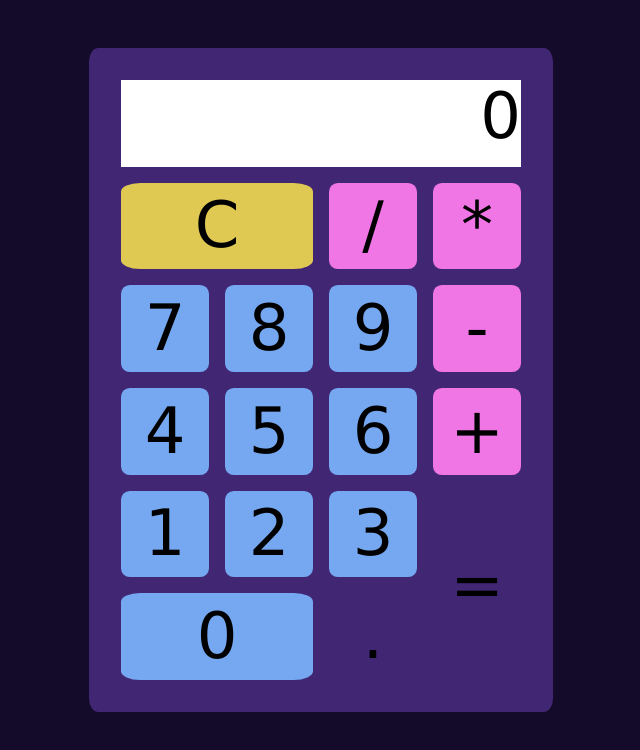
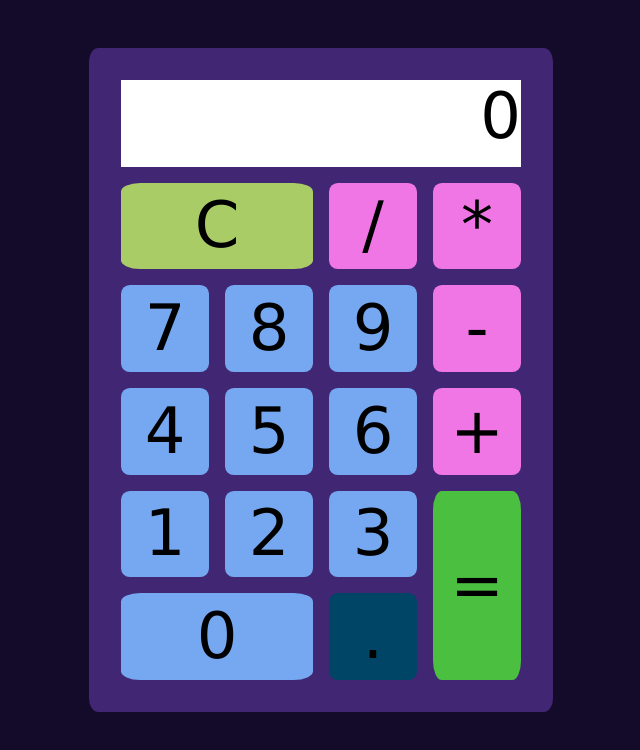
Before and after one commit to nguyenjessev/calculator, a plain HTML site: page index.html in a window 1280 px wide. Shown: the whole page, without its empty margins (319-959 px from the left). Drawn offline with Linux system fonts and the light colour scheme.

Commit message:
Style buttons more and add hover effect

```diff
--- a/calculator.css
+++ b/calculator.css
@@ -27,9 +27,12 @@ body {
 
 .btn {
   border-radius: 10%;
-  display: flex;
-  justify-content: center;
-  align-items: center;
+  display: grid;
+  place-items: center;
+}
+
+.btn:hover {
+  box-shadow: inset 0 0 0 .2rem hsl(60, 100%, 50%);
 }
 
 .number {
@@ -48,13 +51,18 @@ body {
 
 #clear {
   grid-area: clear;
-  background: hsl(50, 70%, 60%);
+  background: hsl(80, 50%, 60%);
 }
 
 #zero {
   grid-area: zero;
 }
 
+#decimal {
+  background: hsl(200, 100%, 20%);
+}
+
 #enter {
   grid-area: enter;
+  background: hsl(115, 50%, 50%);
 }
```
